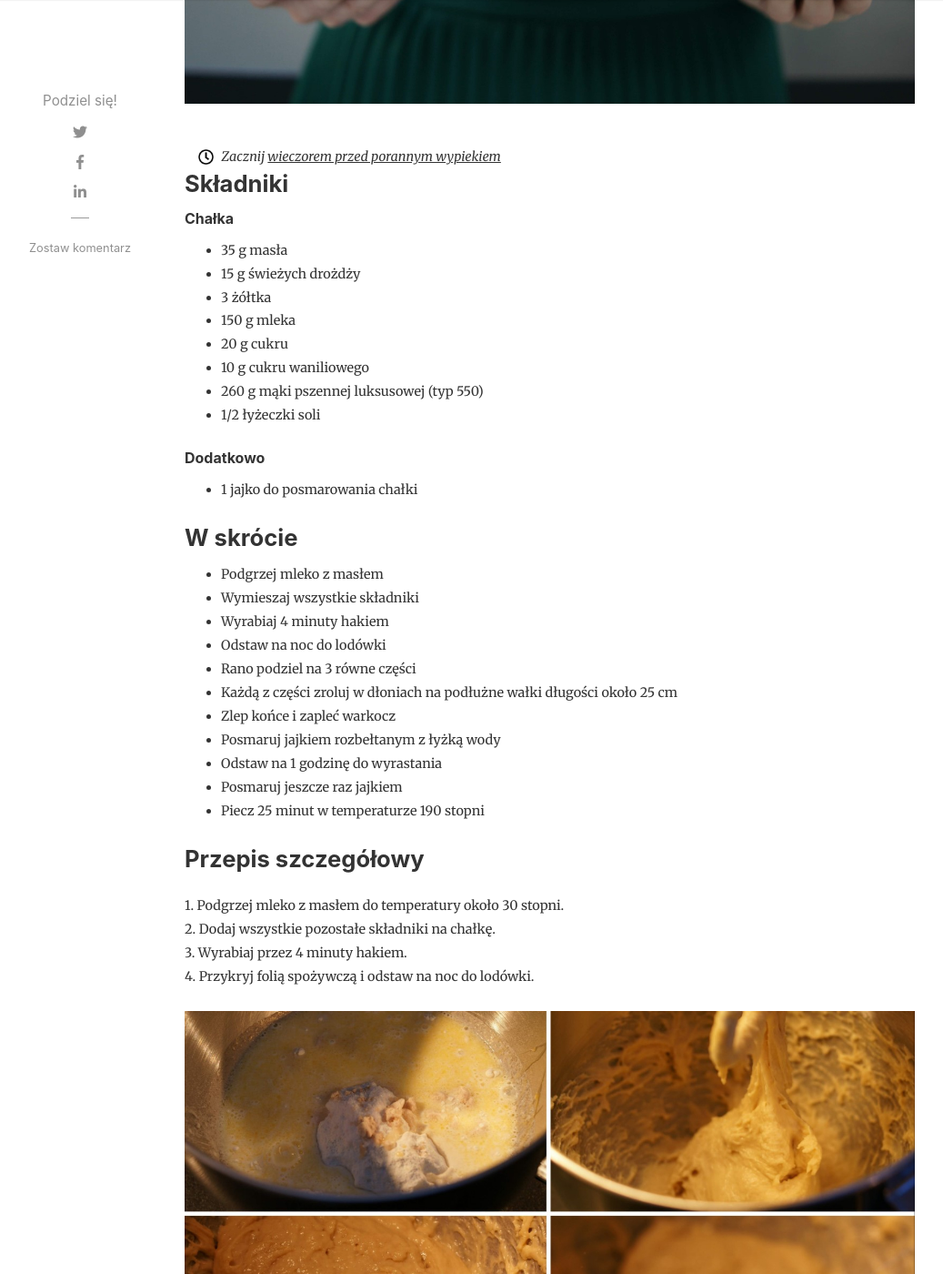
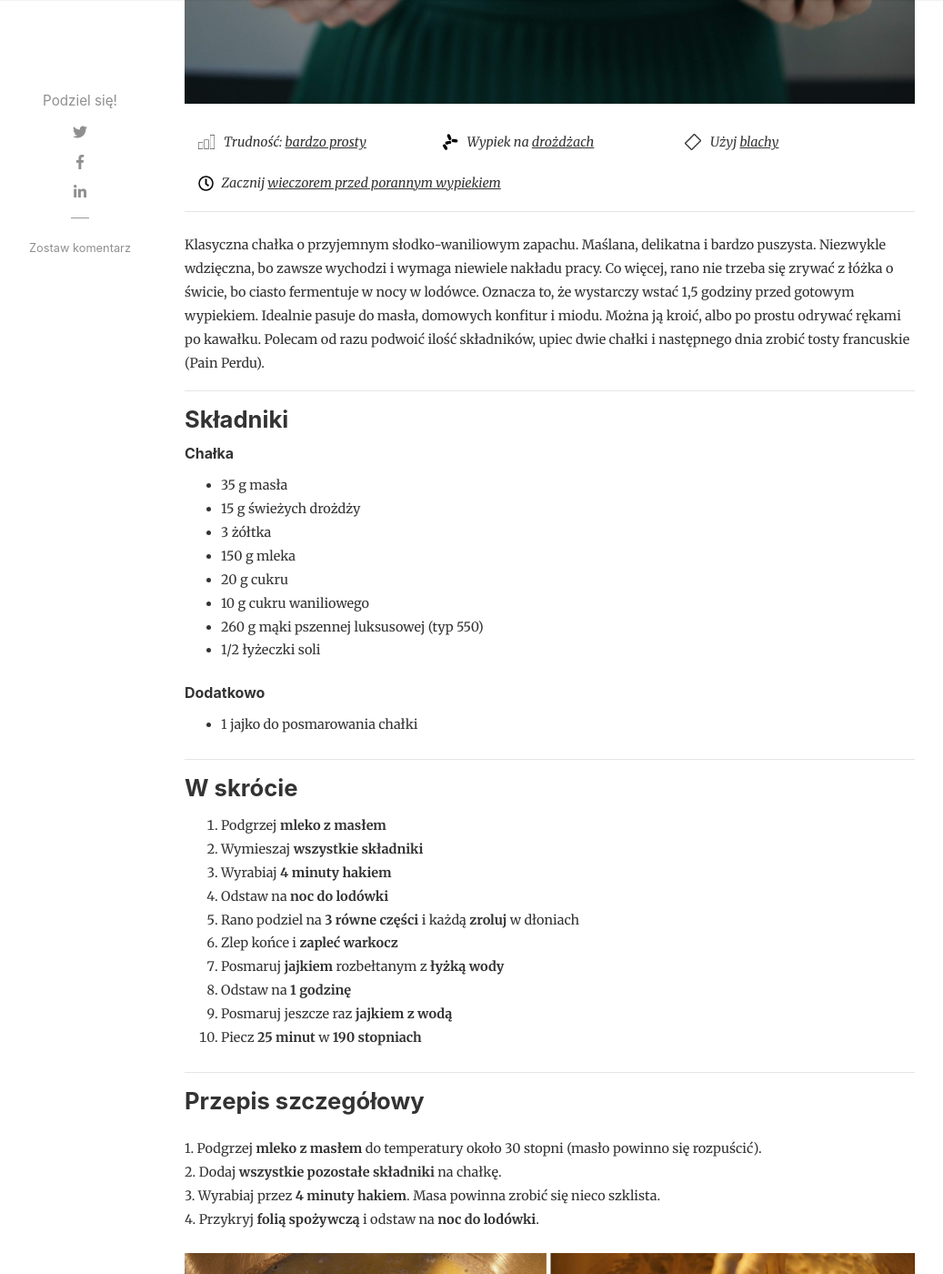
Before and after one commit to leszko/chlebyrolfa.github.io, a Jekyll site: the page built from _posts/2020-05-09-chalka.md, in a window 1280 px wide and 1400 px high, scrolled down 588 px. Shown: the whole window at 91% size, without its empty margins (82-1119 px from the left). Built offline with Jekyll 4.4.1, drawn with Linux system fonts in a browser that asks for light colours; nearby versions of some CDN libraries; comment, search, counter and statistics services are not loaded; some of the changed text lies outside the part shown.

Commit message:
Add lifting for "Chałka"

```diff
--- a/_posts/2020-05-09-chalka.md
+++ b/_posts/2020-05-09-chalka.md
@@ -3,8 +3,16 @@ layout: post
 image:  assets/images/blog/2020-05-09-chalka/chalka.jpg
 title: Chałka
 description: Sprawdzony przepis na najlepszą chałkę. Prawdziwa, maślana chałka drożdżowa. Polecam na śniadanie z masłem i dżemem lub miodem. Jedna z najsmaczniejszych. Łatwa i przyjemna, delikatna i mięciutka.
+tags: na-poczatek wypiek-na-drozdzach bardzo-prosty-przepis uzyj-blachy
+categories: chleby
 when-to-start: wieczorem przed porannym wypiekiem
 ---
+
+-----
+
+Klasyczna chałka o przyjemnym słodko-waniliowym zapachu. Maślana, delikatna i bardzo puszysta. Niezwykle wdzięczna, bo zawsze wychodzi i wymaga niewiele nakładu pracy. Co więcej, rano nie trzeba się zrywać z łóżka o świcie, bo ciasto fermentuje w nocy w lodówce. Oznacza to, że wystarczy wstać 1,5 godziny przed gotowym wypiekiem. Idealnie pasuje do masła, domowych konfitur i miodu. Można ją kroić, albo po prostu odrywać rękami po kawałku. Polecam od razu podwoić ilość składników, upiec dwie chałki i następnego dnia zrobić tosty francuskie (Pain Perdu).
+
+-----
 
 ## Składniki
 
@@ -23,51 +31,49 @@ when-to-start: wieczorem przed porannym wypiekiem
 
 * 1 jajko do posmarowania chałki
 
+-----
+
 ## W skrócie
 
-* Podgrzej mleko z masłem
-* Wymieszaj wszystkie składniki
-* Wyrabiaj 4 minuty hakiem
-* Odstaw na noc do lodówki
-* Rano podziel na 3 równe części
-* Każdą z części zroluj w dłoniach na podłużne wałki długości około 25 cm
-* Zlep końce i zapleć warkocz
-* Posmaruj jajkiem rozbełtanym z łyżką wody
-* Odstaw na 1 godzinę do wyrastania
-* Posmaruj jeszcze raz jajkiem
-* Piecz 25 minut w temperaturze 190 stopni
+1. Podgrzej **mleko z masłem**
+2. Wymieszaj **wszystkie składniki**
+3. Wyrabiaj **4 minuty hakiem**
+4. Odstaw na **noc do lodówki**
+5. Rano podziel na **3 równe części** i każdą **zroluj** w dłoniach
+6. Zlep końce i **zapleć warkocz**
+7. Posmaruj **jajkiem** rozbełtanym z **łyżką wody**
+8. Odstaw na **1 godzinę**
+9. Posmaruj jeszcze raz **jajkiem z wodą**
+10. Piecz **25 minut** w **190 stopniach**
 
+-----
 
 ## Przepis szczegółowy
 
-1\. Podgrzej mleko z masłem do temperatury około 30 stopni.\\
-2\. Dodaj wszystkie pozostałe składniki na chałkę.\\
-3\. Wyrabiaj przez 4 minuty hakiem.\\
-4\. Przykryj folią spożywczą i odstaw na noc do lodówki.
+1\. Podgrzej **mleko z masłem** do temperatury około 30 stopni (masło powinno się rozpuścić).\\
+2\. Dodaj **wszystkie pozostałe składniki** na chałkę.\\
+3\. Wyrabiaj przez **4 minuty hakiem**. Masa powinna zrobić się nieco szklista.\\
+4\. Przykryj **folią spożywczą** i odstaw na **noc do lodówki**.
 
 ![Chałka - Wyrabianie](/assets/images/blog/2020-05-09-chalka/chalka-wyrabianie.jpg)
 
-5\. Rano wyciągnij z lodówki, ciasto powinno znacznie wyrosnąć.
+5\. Rano wyciągnij ciasto z lodówki, powinno **znacznie wyrosnąć**. Oprósz blat mąką, przełóż ciasto i posyp je delikatnie mąką. Podziel ciasto na **3 równe części** i **zroluj** każdą z nich w dłoniach na podłóżne **wałki długości około 25 cm**.
 
 ![Chałka - Wyrośnięty](/assets/images/blog/2020-05-09-chalka/chalka-wyrosniety.jpg)
 
-6\. Oprósz blat mąką, przełóż ciasto i posyp je lekko mąką.\\
-7\. Podziel ciasto na 3 równe części i zroluj każdą z nich w dłoniach na podłóżne wałki długości około 25 cm.\\
-8\. Zlep końce i zapleć warkocz.
+6\. Zlep końce i **zapleć warkocz**. Końcówkę po zaplecieniu możesz włożyć pod chałkę, żeby ładnie wyglądała i się nie rozwinęła. Przełóż chałkę na blachę wyłożoną **papierem do pieczenia**.
 
 ![Chałka - Zaplatanie](/assets/images/blog/2020-05-09-chalka/chalka-zaplatanie.jpg)
 
-9\. Rozbełtaj jajko z łyżką wody i posmaruj nim chałkę.
+7\. Rozbełtaj **jajko z łyżką wody** i **posmaruj** nim chałkę.
 
 ![Chałka - Smarowanie](/assets/images/blog/2020-05-09-chalka/chalka-smarowanie.jpg)
 
-10\. Odstaw na 1 godzinę w temperaturze pokojowej.\\
-11\. Posmaruj jeszcze raz jajkiem.\\
-12\. Piecz 25 minut w temperaturze 190 stopni.
+8\. Odstaw na **1 godzinę** do wyrastania w temperaturze pokojowej.\\
+9\. Posmaruj chałkę **jeszcze raz jajkiem z wodą**.\\
+10\. Przełóż blachę do nagrzanego do **190 stopni** piekarnika i piecz **25 minut** (aż się zarumieni). Po upieczeniu przełóż na kratkę kuchenną albo deskę, żeby ostygła.
 
 ![Chałka - Pieczenie](/assets/images/blog/2020-05-09-chalka/chalka-pieczenie.jpg)
-
-13\. Wyjmij chałkę z piekarnika i przełóż na deskę albo kratkę kuchenną.
 
 ![Chałka - Chałka](/assets/images/blog/2020-05-09-chalka/chalka-koniec.jpg)
 
```
